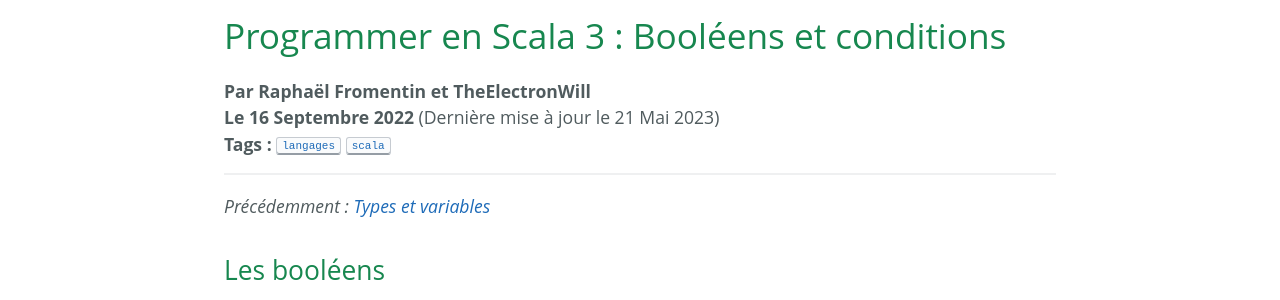
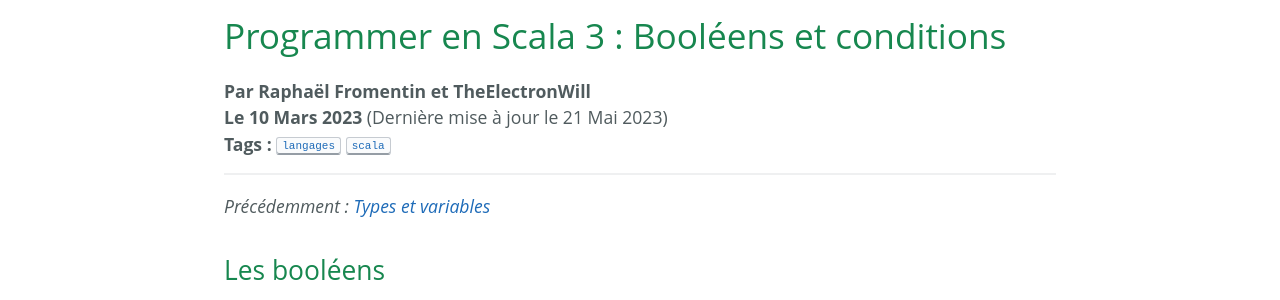
Before and after one commit to NotANameServer/Not-a-Hub, a Jekyll site: the page built from langages/scala/programmer-en-scala-3-booleens-et-conditions.md, in a window 1280 px wide and 900 px high. Shown: the part 359-659 px from the top of the window. Built offline with Jekyll 4.4.1, drawn with Linux system fonts in a browser that asks for light colours; the repository's description, which GitHub fills in, is left out.

Commit message:
fix: apply suggestions from code review
- typos in dates

Co-authored-by: Axel <Elanis@users.noreply.github.com>

```diff
--- a/langages/scala/programmer-en-scala-3-booleens-et-conditions.md
+++ b/langages/scala/programmer-en-scala-3-booleens-et-conditions.md
@@ -1,7 +1,7 @@
 ---
 layout: post
 author: Raphaël Fromentin et TheElectronWill
-date: 2022-09-16
+date: 2023-03-10
 last_update: 2023-05-21
 title: "Programmer en Scala 3 : Booléens et conditions"
 ---
```
Also changed, not shown: game-dev/ressources.md (+1 -1 lines).
